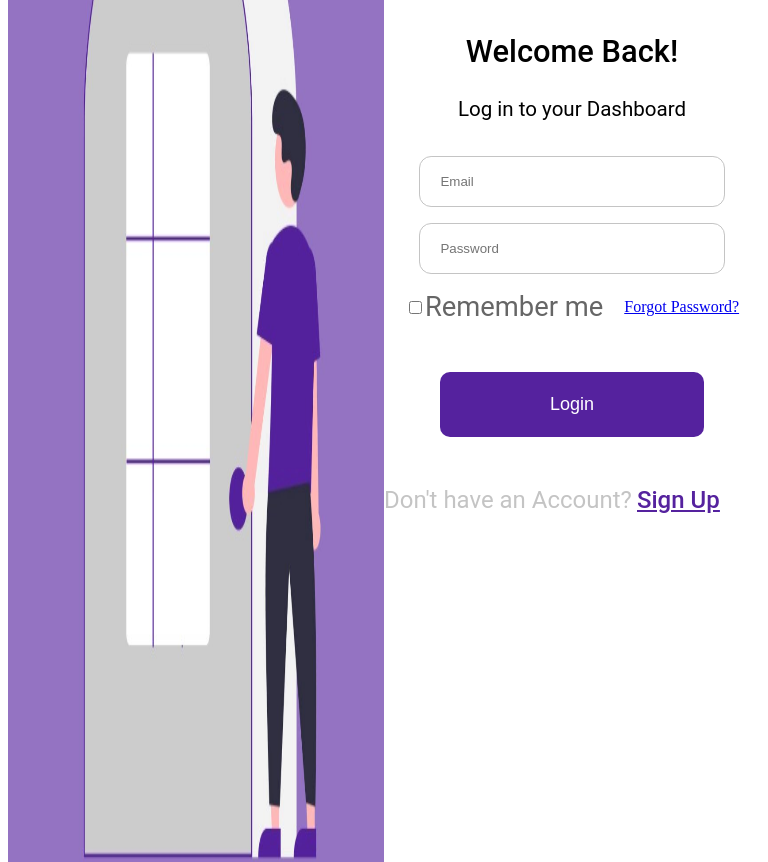
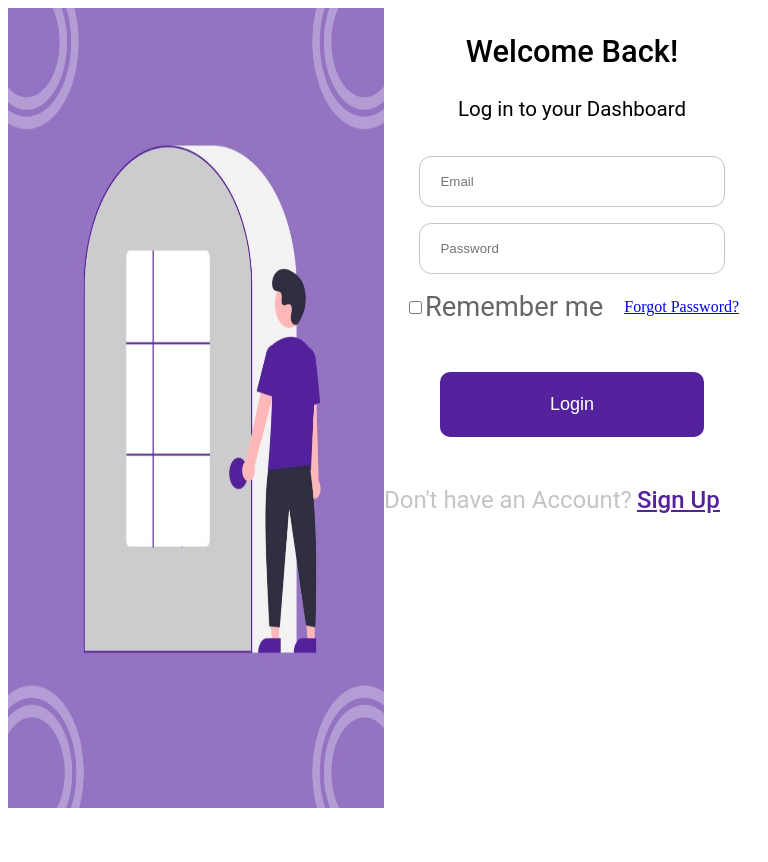
Before and after one commit to Group-2-Unicorn/e-wallet-frontend, a React (Create React App) app: page / in a window 768 px wide. Shown: the top 862 px of the page. After the commit the page ends 828 px from the top, so only its background shows below. Built offline with nearby package versions, Linux system fonts and the light colour scheme.

Commit message:
modified the login css file

```diff
--- a/src/Components/LogIn/LogIn.css
+++ b/src/Components/LogIn/LogIn.css
@@ -188,6 +188,15 @@
   flex-grow: 0;
 }
 
+.login-container{
+  display: flex;
+  align-items: center;
+  margin-bottom: 20px;
+  justify-items: center;
+  justify-content: space-evenly;
+
+}
+
 .sign-up-text{
 
 width: 85px;
@@ -204,8 +213,6 @@ text-align: right;
 text-decoration-line: underline;
 
 color: #55229E;
-
-
 /* Inside auto layout */
 
 flex: none;
@@ -217,7 +224,8 @@ flex-grow: 0;
 @media (min-width: 600px) and (max-width:1200px){
   .image-container, .login-right-container {
     width: 100%;
-    height: 200vh;
+    height: 100vh;
+
   }
 
 }
```
